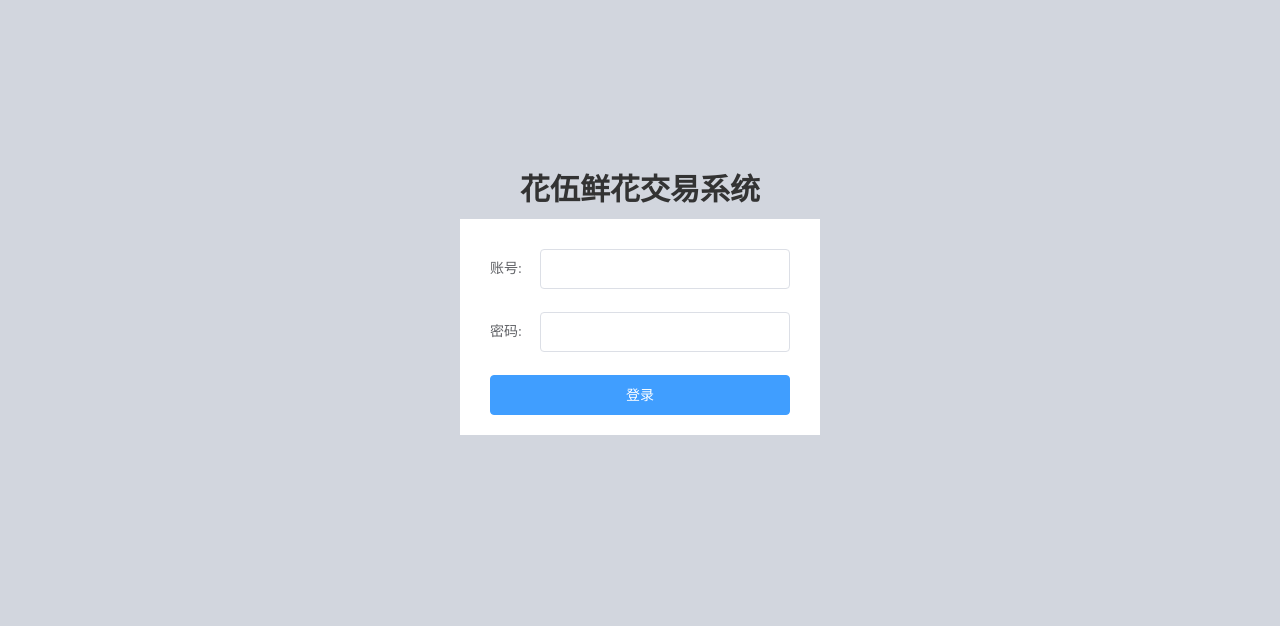
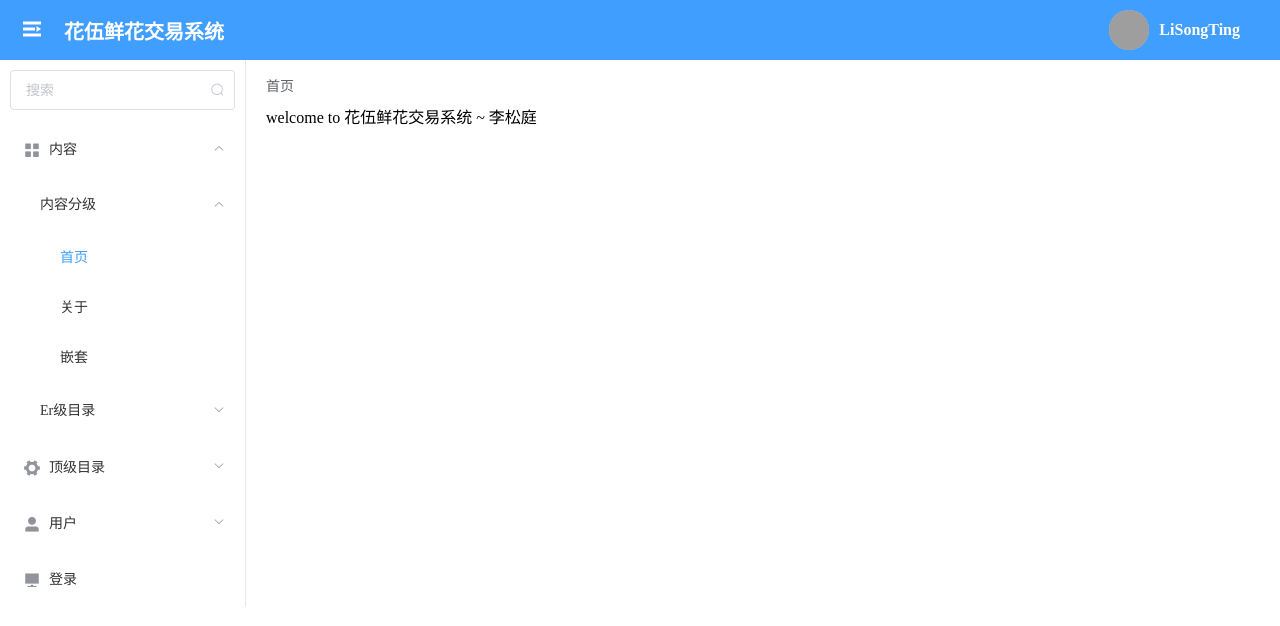
Before and after one commit to lisongting95/lst-management, a Vue app: page /#/ in a window 1280 px wide. Before the commit this address led to /#/login. Shown: the top 626 px of the page. Built offline with nearby package versions, Linux system fonts and the light colour scheme; sample sign-in values are in the browser's storage; grey boxes are pictures that could not be loaded.

Commit message:
目录搜索过滤

```diff
--- a/src/components/MainMenu/MainMenu.vue
+++ b/src/components/MainMenu/MainMenu.vue
@@ -1,11 +1,23 @@
 <template>
   <div class="menu-box">
-    <el-menu class="el-menu-vertical-demo" :collapse="isCollapse">
+    <div class="search-box" v-if="!isCollapse">
+      <el-input placeholder="搜索" v-model="searchKey" @change="onSearch">
+        <template #suffix>
+          <i class="el-input__icon el-icon-search" @click="onSearch"></i>
+        </template>
+      </el-input>
+    </div>
+
+    <el-menu
+      class="el-menu-vertical-demo"
+      :collapse="isCollapse"
+      :default-active="currentPage"
+    >
       <template v-for="(item, index) in menuList" :key="index">
         <el-submenu v-if="item.isShow && item.children" :index="item.name">
           <template #title>
             <i :class="item.icon"></i>
-            <span class="top-menu">{{ item.name }}</span>
+            <span :style="{paddingRight:(176-item.name.length*14)+'px'}">{{ item.name }}</span>
           </template>
           <template
             v-for="(subItem, subIndex) in item.children"
@@ -47,7 +59,7 @@
         >
           <template #title>
             <i :class="item.icon"></i>
-            <span class="top-menu">{{ item.name }}</span>
+            <span :style="{paddingRight:(176-item.name.length*14)+'px'}">{{ item.name }}</span>
           </template>
         </el-menu-item>
       </template>
@@ -72,6 +84,7 @@ export default {
   data() {
     return {
       menuList: [],
+      searchKey: "",
     };
   },
   methods: {
@@ -93,6 +106,18 @@ export default {
       }
       this.$router.push({ name: item.routeName });
     },
+    onSearch() {
+      console.log("onSearch --", this.searchKey);
+      // console.log("-->", getMenu("superManager", this.searchKey));
+
+      this.menuList = [].concat(getMenu("superManager", this.searchKey));
+    },
+  },
+  computed: {
+    currentPage() {
+      console.log("current page --->", this.$route);
+      return this.$route.meta.title;
+    },
   },
 };
 </script>
@@ -100,7 +125,11 @@ export default {
 <style lang="scss" scoped>
 .menu-box {
   .top-menu {
-    padding-right: 80px;
+    padding-right: 120px;
+  }
+  .search-box {
+    border-right: solid 1px #e6e6e6;
+    padding: 10px;
   }
 }
 </style>
--- a/src/components/MainMenu/menuData.js
+++ b/src/components/MainMenu/menuData.js
@@ -35,7 +35,7 @@ const metaMenu = [
       },
       {
         index: 12,
-        name: "次级目录12",
+        name: "Er级目录",
         isShow: false,
         children: [
           {
@@ -58,14 +58,14 @@ const metaMenu = [
   //顶级目录
   {
     index: 2,
-    name: "顶级目录2",
+    name: "顶级目录",
     isShow: false,
     icon: "el-icon-s-tools",
     //次级目录
     children: [
       {
         index: 21,
-        name: "次级目录21",
+        name: "2级目录",
         isShow: false,
         //元目录
         children: [
@@ -85,7 +85,7 @@ const metaMenu = [
       },
       {
         index: 22,
-        name: "次级目录22",
+        name: "次级目录",
         isShow: false,
         children: [
           {
@@ -146,26 +146,93 @@ const roles = {
   },
 };
 
-export function getMenu(role) {
+export function getMenu(role, searchKey) {
   let myMenuSet = roles[role].menuSet;
   let myMenu = metaMenu;
+  console.log("My--->", myMenu);
   myMenuSet.forEach((data) => {
     let s_data = data.toString();
-    if (s_data.length > 0) {
-      let topIndex = Number(s_data[0]) - 1;
-      myMenu[topIndex].isShow = true;
-    }
-    if (s_data.length > 1) {
-      let topIndex = Number(s_data[0]) - 1;
-      let secIndex = Number(s_data[1]) - 1;
-      myMenu[topIndex].children[secIndex].isShow = true;
-    }
-    if (s_data.length > 2) {
+    if (s_data.length === 3) {
       let topIndex = Number(s_data[0]) - 1;
       let secIndex = Number(s_data[1]) - 1;
       let thrIndex = Number(s_data[2]) - 1;
+      if (searchKey) {
+        if (
+          myMenu[topIndex].children[secIndex].children[thrIndex].name.includes(
+            searchKey
+          )
+        ) {
+          myMenu[topIndex].isShow = true;
+          myMenu[topIndex].children[secIndex].isShow = true;
+          myMenu[topIndex].children[secIndex].children[thrIndex].isShow = true;
+        } else {
+          myMenu[topIndex].children[secIndex].children[thrIndex].isShow = false;
+        }
+        return true;
+      }
+      myMenu[topIndex].isShow = true;
+      myMenu[topIndex].children[secIndex].isShow = true;
       myMenu[topIndex].children[secIndex].children[thrIndex].isShow = true;
+      return true;
+    }
+    if (s_data.length === 2) {
+      let topIndex = Number(s_data[0]) - 1;
+      let secIndex = Number(s_data[1]) - 1;
+
+      if (searchKey) {
+        if (myMenu[topIndex].children[secIndex].name.includes(searchKey)) {
+          myMenu[topIndex].isShow = true;
+          myMenu[topIndex].children[secIndex].isShow = true;
+        } else {
+          myMenu[topIndex].children[secIndex].isShow = false;
+        }
+        return true;
+      }
+
+      myMenu[topIndex].isShow = true;
+      myMenu[topIndex].children[secIndex].isShow = true;
+      return true;
+    }
+    if (s_data.length === 1) {
+      let topIndex = Number(s_data[0]) - 1;
+      if (searchKey) {
+        if (myMenu[topIndex].name.includes(searchKey)) {
+          myMenu[topIndex].isShow = true;
+        } else {
+          myMenu[topIndex].isShow = false;
+        }
+        return true;
+      }
+      myMenu[topIndex].isShow = true;
     }
   });
+
+  myMenu.forEach((data) => {
+    if (data.children) {
+      data.children.forEach((data2) => {
+        if (data2.children) {
+          if (!hasShownChildren(data2)) {
+            data2.isShow = false;
+          }
+        }
+      });
+      if (!hasShownChildren(data)) {
+        data.isShow = false;
+      }
+    }
+  });
+
   return myMenu;
 }
+
+const hasShownChildren = (item) => {
+  let children = item.children;
+  for (let i = 0; i < children.length; i++) {
+    if (children[i].isShow) {
+      return true;
+    }
+    if (i === children.length - 1) {
+      return false;
+    }
+  }
+};
--- a/src/router/index.js
+++ b/src/router/index.js
@@ -5,21 +5,33 @@ const routes = [
   {
     path: "/",
     name: "Home",
+    meta: {
+      title: "首页",
+    },
     component: () => import("../views/Home/Home.vue"),
   },
   {
     path: "/login",
     name: "Login",
+    meta: {
+      title: "登录",
+    },
     component: () => import("../views/Login/Login"),
   },
   {
     path: "/user/:id",
     name: "User",
+    meta: {
+      title: "用户详情",
+    },
     component: () => import("../views/User/User.vue"),
   },
   {
     path: "/about",
     name: "About",
+    meta: {
+      title: "关于",
+    },
     // route level code-splitting
     // this generates a separate chunk (about.[hash].js) for this route
     // which is lazy-loaded when the route is visited.
@@ -29,6 +41,9 @@ const routes = [
       {
         path: "/nested",
         name: "Nested",
+        meta: {
+          title: "嵌套",
+        },
         component: () => import("../views/Nested/Nested"),
       },
     ],
--- a/src/store/modules/user.js
+++ b/src/store/modules/user.js
@@ -4,7 +4,9 @@ import model from "@/api/model";
 const state = () => ({
   userInfo: { name: "LiSongTing" },
   userName: "李松庭",
-  token: null,
+  token: window.localStorage.getItem("token")
+    ? JSON.parse(window.localStorage.getItem("token"))
+    : null,
 });
 
 // getters
@@ -15,7 +17,7 @@ const getters = {
   },
 
   getToken: (state) => {
-    return state.token
+    return state.token;
   },
 };
 
@@ -24,18 +26,21 @@ const actions = {
   async login({ commit }, payload) {
     let loginRes = await model.login(payload);
     console.log("login res -->", loginRes);
-    commit("setToken", loginRes)
+    commit("setToken", loginRes);
   },
 };
 
 // mutations
 const mutations = {
-
   //保存token
   setToken(state, payload) {
     state.token = payload;
+    if (payload) {
+      window.localStorage.setItem("token", JSON.stringify(payload));
+    } else {
+      window.localStorage.removeItem("token");
+    }
   },
-
 };
 
 export default {
--- a/src/views/Home/Home.vue
+++ b/src/views/Home/Home.vue
@@ -1,5 +1,5 @@
 <template>
-  <div class="main-content">
+  <div class="main-content w100">
     <el-breadcrumb separator="/">
       <el-breadcrumb-item :to="{ path: '/' }">首页</el-breadcrumb-item>
     </el-breadcrumb>
```
